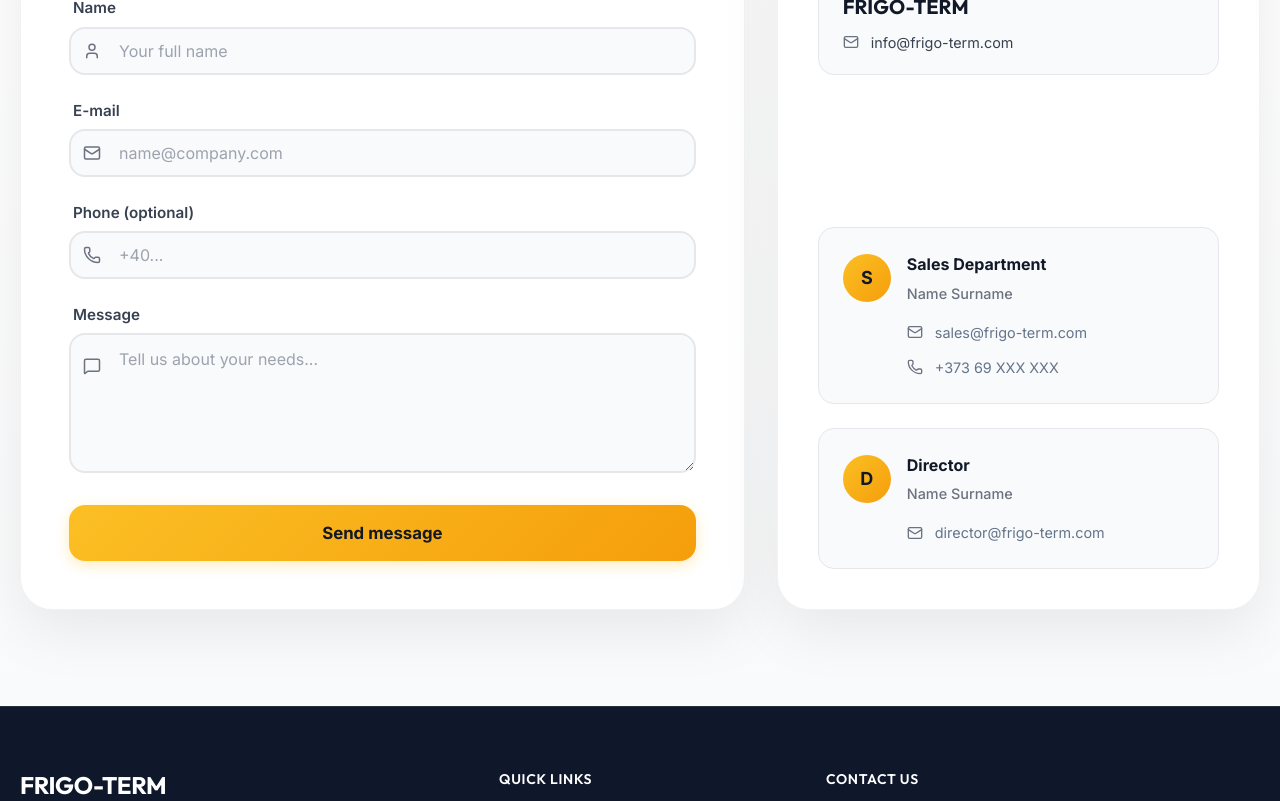
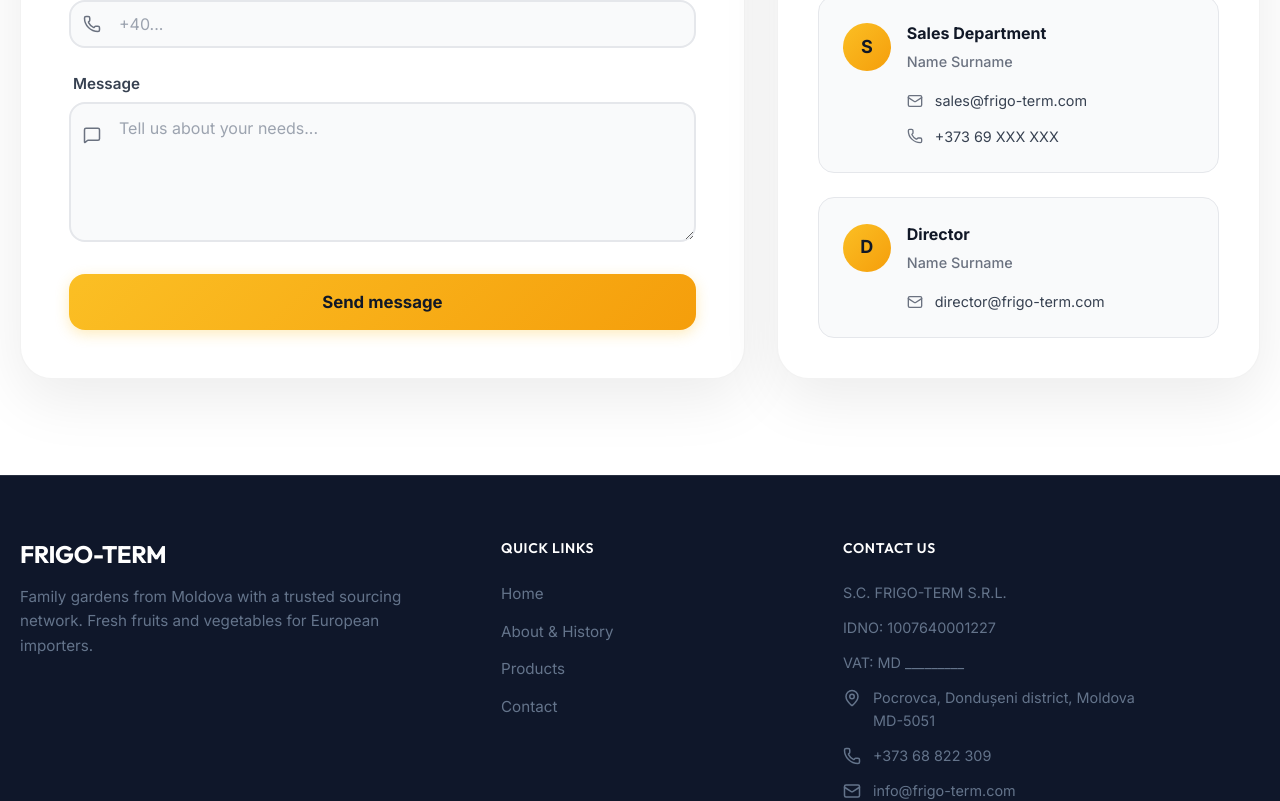
Before and after one commit to Qoopertin/tarcom-lux-website, a React (Vite) app: page /contact in a window 1280 px wide. Shown: the part 460-1261 px from the top of the page. Built offline with nearby package versions, Linux system fonts and the light colour scheme.

Commit message:
Fix Contact page layout and footer alignment

```diff
--- a/src/components/Footer.css
+++ b/src/components/Footer.css
@@ -8,34 +8,27 @@
 }
 
 /* Centered Footer Content - Using Flexbox for Reliable Alignment */
+/* Centered Footer Content - Using Grid for Reliable Alignment */
 .footer-inner {
-    display: flex;
-    flex-direction: row;
-    justify-content: space-between;
+    display: grid;
+    grid-template-columns: 1.5fr 1fr 1.5fr;
     gap: 4rem;
     margin-bottom: 3rem;
-    align-items: flex-start;
+    align-items: start;
 }
 
 /* Mobile: Stack vertically */
-@media (max-width: 767px) {
+@media (max-width: 900px) {
     .footer-inner {
-        flex-direction: column;
+        grid-template-columns: 1fr;
         gap: 2.5rem;
     }
 }
 
-/* Left: Brand Column (40% width) */
+/* Left: Brand Column */
 .footer-brand {
-    flex: 0 0 40%;
+    /* No flex properties needed here anymore due to Grid parent */
     max-width: 400px;
-}
-
-@media (max-width: 767px) {
-    .footer-brand {
-        flex: 1 1 100%;
-        max-width: 100%;
-    }
 }
 
 .footer-logo {
@@ -65,17 +58,8 @@
     font-size: 0.875rem;
 }
 
-/* Center: Quick Links Column (20% width) */
-.footer-links {
-    flex: 0 0 20%;
-    min-width: 150px;
-}
-
-@media (max-width: 767px) {
-    .footer-links {
-        flex: 1 1 100%;
-    }
-}
+/* Center: Quick Links Column */
+/* .footer-links handled by grid */
 
 .links-list {
     list-style: none;
@@ -102,26 +86,17 @@
     color: var(--color-accent);
 }
 
-/* Right: Contact Us Column (35% width) */
-.footer-contact {
-    flex: 0 0 35%;
-    min-width: 250px;
+/* Right: Contact Us Column */
+/* .footer-contact handled by grid */
+
+.footer-contact-info {
+    display: flex;
+    flex-direction: column;
+    gap: 0.75rem;
 }
 
-@media (max-width: 767px) {
-    .footer-contact {
-        flex: 1 1 100%;
-    }
-}
-
-.contact-info {
-    display: flex;
-    flex-direction: column;
-    gap: 0.5rem;
-}
-
-/* Style all direct children of contact-info */
-.contact-info>div {
+/* Style all direct children of footer-contact-info */
+.footer-contact-info>div {
     color: var(--color-text-muted);
     font-size: 0.9rem;
     line-height: 1.6;
@@ -129,22 +104,22 @@
     padding-left: 0;
 }
 
-/* Items with icons - use margin-left negative to pull icon back */
+/* Items with icons - Clean flex alignment */
 .info-with-icon {
     display: flex;
     align-items: flex-start;
-    gap: 0.5rem;
-    margin-left: -24px;
-    padding-left: 24px;
+    gap: 0.75rem;
+    /* Removed negative margins that caused misalignment */
+    padding-left: 0;
 }
 
 .info-with-icon svg {
     color: var(--color-text-muted);
-    width: 16px;
-    height: 16px;
+    width: 18px;
+    height: 18px;
     flex-shrink: 0;
-    margin-top: 0.25rem;
-    margin-left: 0;
+    margin-top: 0.15rem;
+    /* Optical alignment with text line-height */
 }
 
 .info-with-icon span,
@@ -155,13 +130,13 @@
     flex: 1;
 }
 
-.contact-info a {
+.footer-contact-info a {
     color: var(--color-text-muted);
     text-decoration: none;
     transition: color 0.2s ease;
 }
 
-.contact-info a:hover {
+.footer-contact-info a:hover {
     color: var(--color-accent);
 }
 
--- a/src/components/Footer.jsx
+++ b/src/components/Footer.jsx
@@ -31,7 +31,7 @@
                     {/* Right: Contact Us Column */}
                     <div className="footer-contact">
                         <h4 className="footer-title">Contact Us</h4>
-                        <div className="contact-info">
+                        <div className="footer-contact-info">
                             <div>S.C. FRIGO-TERM S.R.L.</div>
                             <div>IDNO: 1007640001227</div>
                             <div>VAT: MD _________</div>
--- a/src/pages/Contact.css
+++ b/src/pages/Contact.css
@@ -42,7 +42,7 @@
 
 /* Main Content */
 .contact-content {
-    background: linear-gradient(180deg, #ffffff 0%, #f9fafb 100%);
+    background: transparent;
 }
 
 .contact-grid {
--- a/src/pages/Contact.jsx
+++ b/src/pages/Contact.jsx
@@ -9,15 +9,6 @@
 
     return (
         <div className="contact-page">
-            {/* Page Header */}
-            <div className="page-header">
-                <div className="container">
-                    <h1 className="page-title">{t('contactPage.title')}</h1>
-                    <p className="page-subtitle">
-                        {t('contactPage.subtitle')}
-                    </p>
-                </div>
-            </div>
 
             {/* Main Content */}
             <section className="contact-content section-padding">
```
